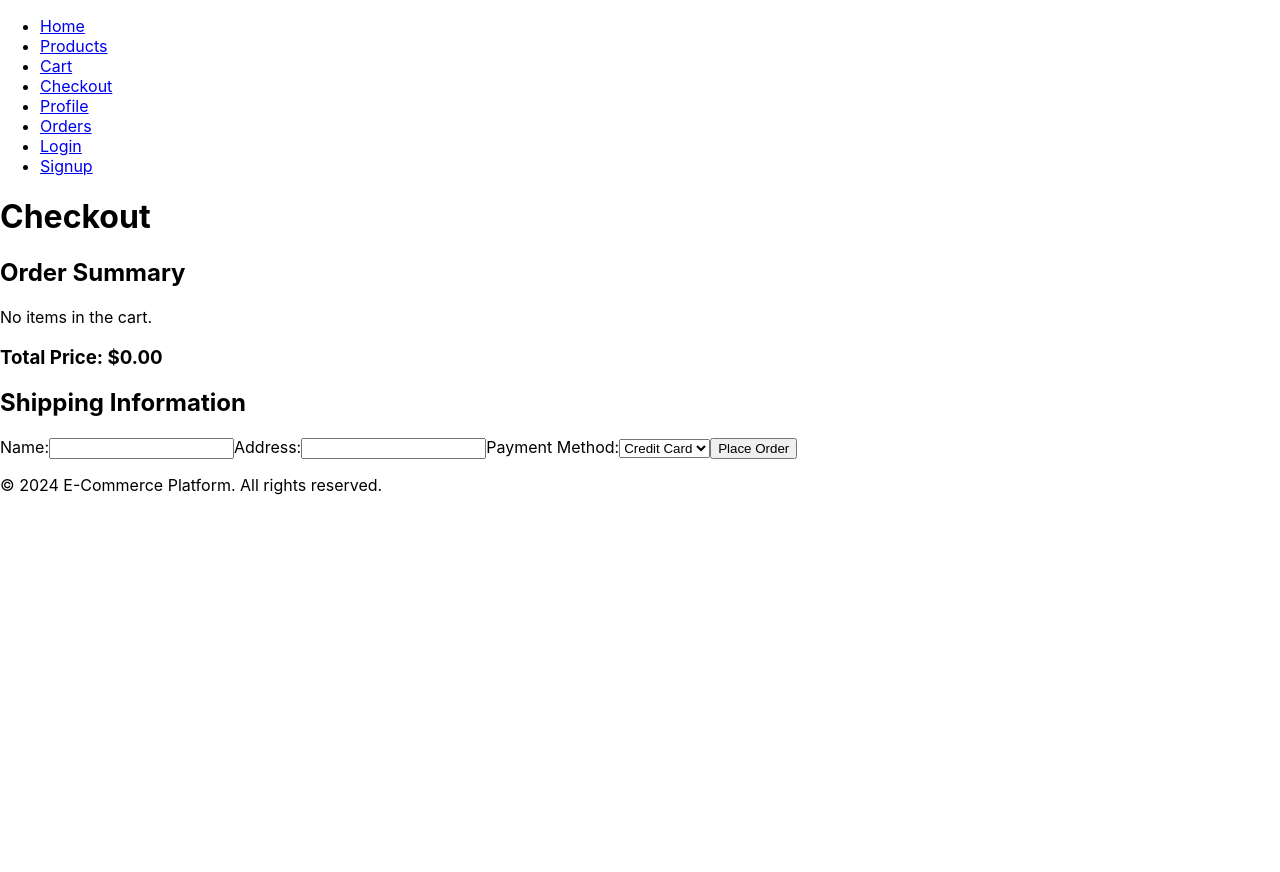
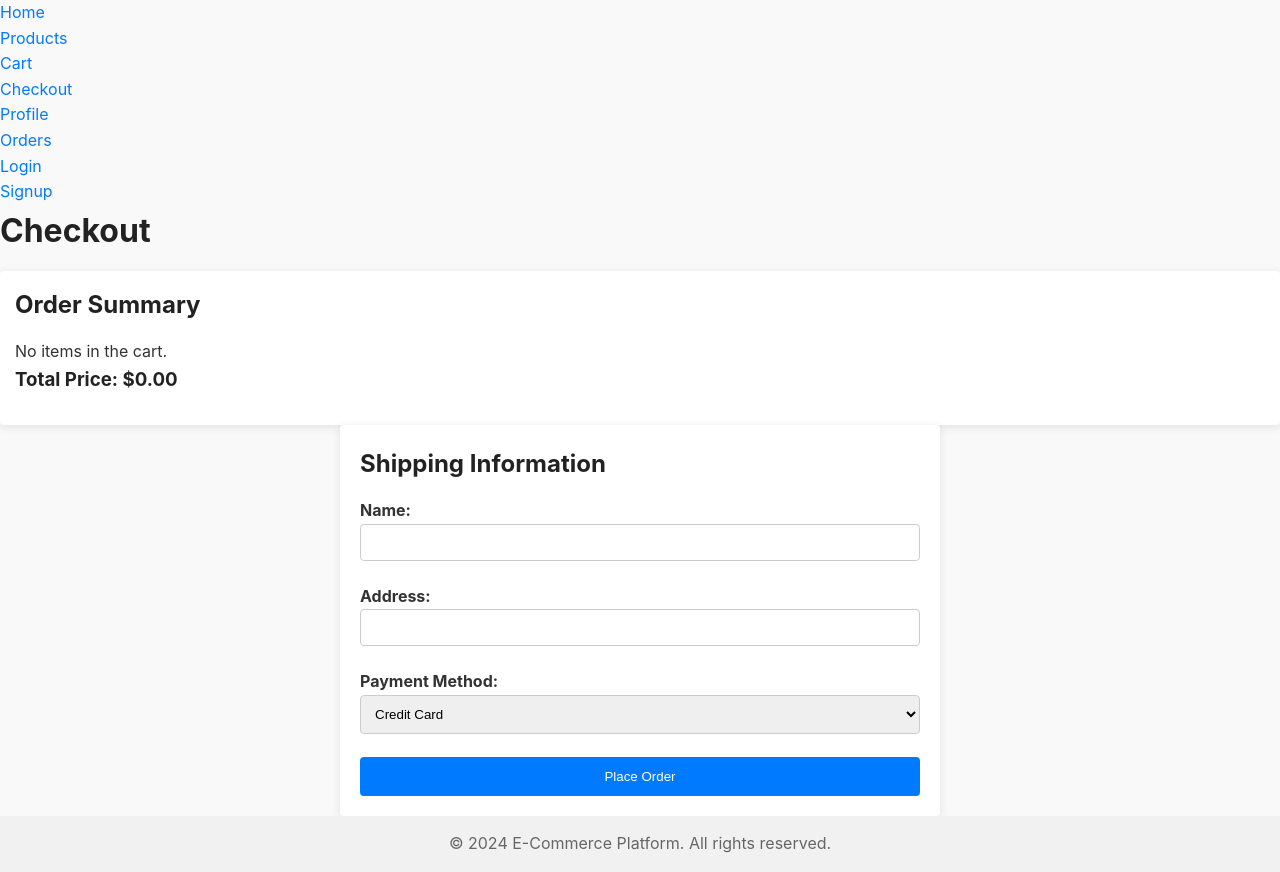
Before and after one commit to shukri2022/ecommerce-app, a React (Create React App) app: page /checkout in a window 1280 px wide. Before the commit the page ends 800 px from the top, so only its background shows below. Built offline with nearby package versions, Linux system fonts and the light colour scheme; sample sign-in values are in the browser's storage.

Commit message:
Added the code for styling every file in the  project

```diff
--- /dev/null
+++ b/src/components/Footer.css
@@ -0,0 +1,10 @@
+footer {
+    background-color: #f1f1f1;
+    padding: 15px;
+    text-align: center;
+  }
+
+  footer p {
+    margin: 0;
+    color: #666;
+  }
--- a/src/components/Footer.js
+++ b/src/components/Footer.js
@@ -1,4 +1,6 @@
 import React from 'react';
+import './Footer.css';
+
 
 const Footer = () => {
   return (
--- /dev/null
+++ b/src/components/Header.css
@@ -0,0 +1,12 @@
+header {
+    background-color: #007BFF;
+    padding: 15px 20px;
+    color: white;
+    text-align: center;
+  }
+
+  header a {
+    color: white;
+    font-weight: bold;
+    margin: 0 15px;
+  }
--- a/src/components/Header.js
+++ b/src/components/Header.js
@@ -1,4 +1,6 @@
 import React from 'react';
+import './Header.css';
+
 import { Link } from 'react-router-dom';
 
 const Header = () => {
--- /dev/null
+++ b/src/components/ProductItem.js
@@ -0,0 +1,18 @@
+// src/components/ProductItem.js
+import React from 'react';
+import { useCart } from '../context/CartContext';
+
+const ProductItem = ({ product }) => {
+    const { addToCart } = useCart();
+
+    return (
+        <div className="product-item">
+            <h2>{product.name}</h2>
+            <p>{product.description}</p>
+            <p>Price: ${product.price}</p>
+            <button onClick={() => addToCart(product)}>Add to Cart</button>
+        </div>
+    );
+};
+
+export default ProductItem;
--- a/src/context/CartContext.js
+++ b/src/context/CartContext.js
@@ -1,4 +1,3 @@
-// src/context/CartContext.js
 import React, { createContext, useState, useContext } from 'react';
 
 const CartContext = createContext();
@@ -7,17 +6,27 @@ export const CartProvider = ({ children }) => {
     const [cartItems, setCartItems] = useState([]);
 
     const addToCart = (product) => {
-    setCartItems((prevItems) => [...prevItems, product]);
+    setCartItems((prevItems) => {
+        const existingItem = prevItems.find(item => item.id === product.id);
+        if (existingItem) {
+            return prevItems.map(item =>
+            item.id === product.id ? { ...item, quantity: item.quantity + 1 } : item
+            );
+        }
+        return [...prevItems, { ...product, quantity: 1 }];
+        });
     };
 
     const removeFromCart = (productId) => {
-        setCartItems((prevItems) => prevItems.filter(item => item.id !== productId));
+        setCartItems((prevItems) =>
+        prevItems.filter(item => item.id !== productId)
+    );
     };
 
     return (
-    <CartContext.Provider value={{ cartItems, addToCart, removeFromCart }}>
+        <CartContext.Provider value={{ cartItems, addToCart, removeFromCart }}>
         {children}
-    </CartContext.Provider>
+        </CartContext.Provider>
     );
 };
 
--- a/src/index.css
+++ b/src/index.css
@@ -1,13 +1,123 @@
+/* General reset */
+* {
+  margin: 0;
+  padding: 0;
+  box-sizing: border-box;
+}
+
+/* Body Styling */
 body {
   margin: 0;
   font-family: -apple-system, BlinkMacSystemFont, 'Segoe UI', 'Roboto', 'Oxygen',
-    'Ubuntu', 'Cantarell', 'Fira Sans', 'Droid Sans', 'Helvetica Neue',
-    sans-serif;
+    'Ubuntu', 'Cantarell', 'Fira Sans', 'Droid Sans', 'Helvetica Neue', sans-serif;
   -webkit-font-smoothing: antialiased;
   -moz-osx-font-smoothing: grayscale;
+  background-color: #f9f9f9;
+  color: #333;
+  line-height: 1.6;
 }
 
-code {
-  font-family: source-code-pro, Menlo, Monaco, Consolas, 'Courier New',
-    monospace;
+/* Links */
+a {
+  color: #007BFF;
+  text-decoration: none;
 }
+
+a:hover {
+  text-decoration: underline;
+}
+
+/* Buttons */
+button {
+  background-color: #007BFF;
+  color: white;
+  padding: 10px 15px;
+  border: none;
+  border-radius: 4px;
+  cursor: pointer;
+}
+
+button:hover {
+  background-color: #0056b3;
+}
+
+/* Headers */
+h1, h2, h3, h4 {
+  color: #222;
+  margin-bottom: 15px;
+  font-weight: bold;
+}
+
+/* Container */
+.container {
+  max-width: 1200px;
+  margin: 0 auto;
+  padding: 20px;
+}
+
+/* Flexbox Layout */
+.flex {
+  display: flex;
+  flex-wrap: wrap;
+  justify-content: space-between;
+}
+
+.flex-item {
+  flex: 1 1 300px;
+  margin: 15px;
+}
+
+/* Form Styling */
+form {
+  max-width: 600px;
+  margin: 0 auto;
+  padding: 20px;
+  background-color: #fff;
+  border-radius: 4px;
+  box-shadow: 0 2px 10px rgba(0, 0, 0, 0.1);
+}
+
+form label {
+  display: block;
+  margin-bottom: 8px;
+  font-weight: bold;
+}
+
+form input, form select {
+  width: 100%;
+  padding: 10px;
+  margin-bottom: 15px;
+  border: 1px solid #ccc;
+  border-radius: 4px;
+}
+
+form button {
+  width: 100%;
+  padding: 12px;
+}
+
+/* Cart Styling */
+.cart-summary {
+  background-color: #fff;
+  padding: 15px;
+  border-radius: 4px;
+  box-shadow: 0 2px 10px rgba(0, 0, 0, 0.1);
+}
+
+.cart-item {
+  display: flex;
+  justify-content: space-between;
+  margin-bottom: 10px;
+}
+
+/* Responsive Media Query */
+@media (max-width: 768px) {
+  .flex-item {
+    flex: 1 1 100%;
+    margin-bottom: 20px;
+  }
+
+  form {
+    padding: 15px;
+  }
+}
--- /dev/null
+++ b/src/pages/CartPage.css
@@ -0,0 +1,14 @@
+.cart-item {
+    padding: 10px 0;
+    border-bottom: 1px solid #ddd;
+    display: flex;
+    justify-content: space-between;
+  }
+
+  .cart-item h2 {
+    font-size: 18px;
+  }
+
+  .cart-item p {
+    margin-top: 5px;
+  }
--- a/src/pages/CartPage.js
+++ b/src/pages/CartPage.js
@@ -1,9 +1,9 @@
 // src/pages/CartPage.js
 import React from 'react';
 import { useCart } from '../context/CartContext';
-
+import './CartPage.css';
 const CartPage = () => {
-  const { cartItems, removeFromCart } = useCart(); // Get removeFromCart function from CartContext
+  const { cartItems, removeFromCart } = useCart();
 
   return (
     <div>
@@ -16,7 +16,7 @@ const CartPage = () => {
             <h2>{item.name}</h2>
             <p>Price: ${item.price}</p>
             <p>Quantity: {item.quantity}</p>
-            <button onClick={() => removeFromCart(item.id)}>Remove</button> {/* Remove from Cart functionality */}
+            <button onClick={() => removeFromCart(item.id)}>Remove</button>
           </div>
         ))
       )}
--- /dev/null
+++ b/src/pages/ProductPage.css
@@ -0,0 +1,30 @@
+.product-list {
+    display: flex;
+    flex-wrap: wrap;
+    justify-content: space-around;
+  }
+
+  .product-item {
+    background-color: #fff;
+    padding: 20px;
+    border: 1px solid #ddd;
+    border-radius: 4px;
+    margin: 10px;
+    width: 300px;
+    text-align: center;
+    box-shadow: 0 1px 5px rgba(0, 0, 0, 0.1);
+  }
+
+  .product-item h2 {
+    font-size: 20px;
+    margin-bottom: 10px;
+  }
+
+  .product-item p {
+    font-size: 14px;
+  }
+
+  .product-item button {
+    margin-top: 15px;
+    width: 100%;
+  }
--- a/src/pages/ProductPage.js
+++ b/src/pages/ProductPage.js
@@ -1,11 +1,12 @@
 // src/pages/ProductPage.js
 import React, { useState, useEffect } from 'react';
 import axios from 'axios';
-import { useCart } from '../context/CartContext'; // Import useCart
+import './ProductPage.css';
+
+import ProductItem from '../components/ProductItem';
 
 const ProductPage = () => {
   const [products, setProducts] = useState([]);
-  const { addToCart } = useCart(); // Get addToCart function from CartContext
 
   useEffect(() => {
     axios.get('http://localhost:5000/products')
@@ -18,12 +19,7 @@ const ProductPage = () => {
       <h1>Products</h1>
       <div className="product-list">
         {products.map((product) => (
-          <div key={product.id} className="product-item">
-            <h2>{product.name}</h2>
-            <p>{product.description}</p>
-            <p>Price: ${product.price}</p>
-            <button onClick={() => addToCart(product)}>Add to Cart</button> {/* Add to Cart functionality */}
-          </div>
+          <ProductItem key={product.id} product={product} />
         ))}
       </div>
     </div>
```
